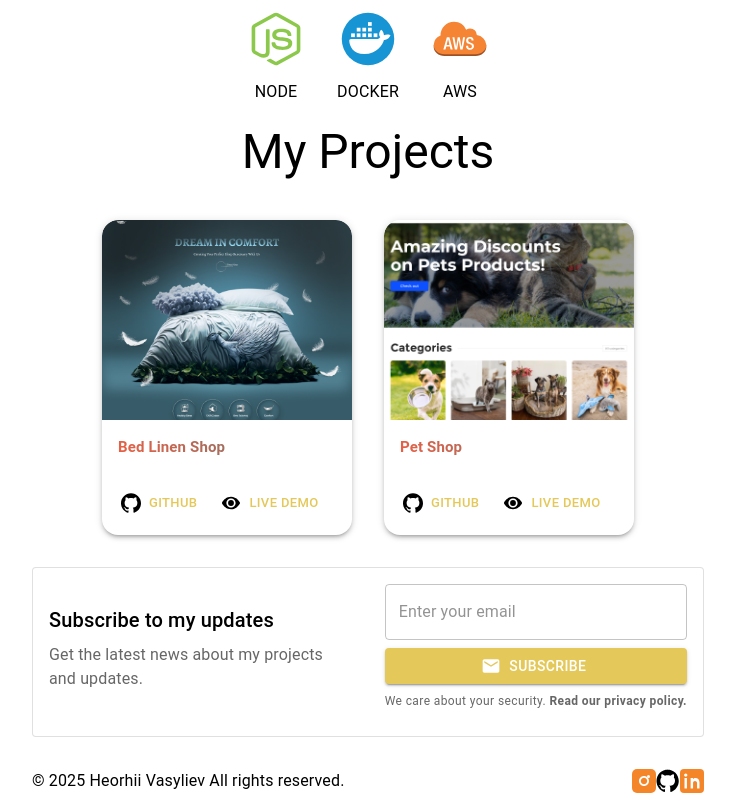
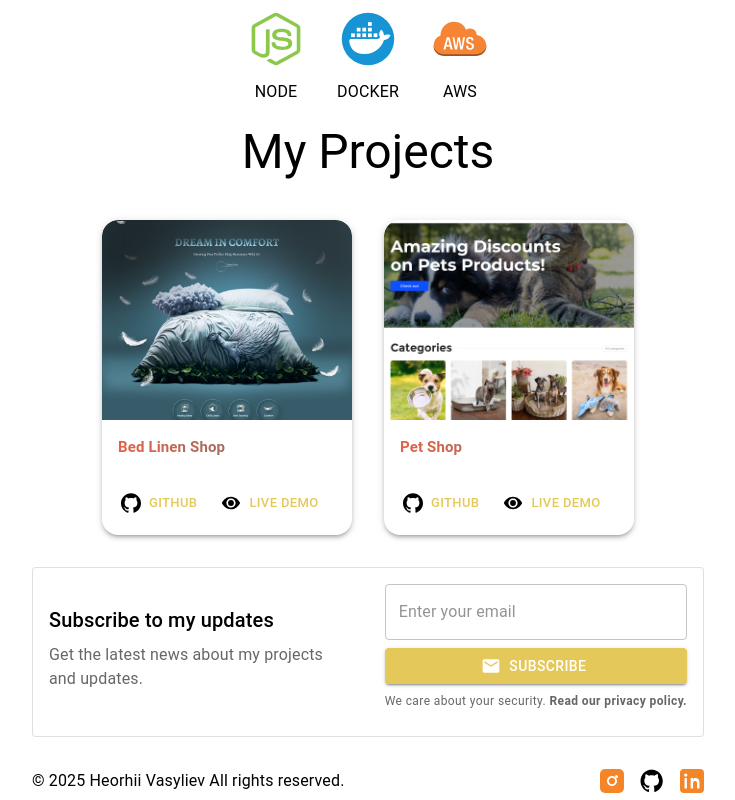
Before and after one commit to Georg35-hash/My-Portfolio, a React (Vite) app in the folder my-portfolio/: page / in a window 1280 px wide. Shown: the part 569-1369 px from the top of the page, without its empty margins (272-1007 px from the left). Built offline with nearby package versions, Linux system fonts and the light colour scheme.

Commit message:
Update Footer component to use correct anchor tags

```diff
--- a/my-portfolio/src/components/layout/Footer.jsx
+++ b/my-portfolio/src/components/layout/Footer.jsx
@@ -104,15 +104,27 @@ export default function Footer() {
       </Card>
       <Box sx={{ display: "flex ", mt: 4, justifyContent: "space-between" }}>
         <Typography>© 2025 Heorhii Vasyliev All rights reserved.</Typography>
-        <Box sx={{ g: 2 }}>
-          <a src="https://www.instagram.com/_geraldus_?igsh=N21yNXZ4ZGM1ZTNr&utm_source=qr">
-            <img src={instagram} />
+        <Box sx={{ display: "flex", gap: 2 }}>
+          <a
+            href="https://www.instagram.com/_geraldus_?igsh=N21yNXZ4ZGM1ZTNr&utm_source=qr"
+            target="_blank"
+            rel="noopener noreferrer"
+          >
+            <img src={instagram} alt="Instagram" />
           </a>
-          <a src="https://github.com/Georg35-hash">
-            <img src={gitHub} />
+          <a
+            href="https://github.com/Georg35-hash"
+            target="_blank"
+            rel="noopener noreferrer"
+          >
+            <img src={gitHub} alt="GitHub" />
           </a>
-          <a src="https://www.linkedin.com/in/heorhii-vasyliev-6a4957300/">
-            <img src={linkedIn} />
+          <a
+            href="https://www.linkedin.com/in/heorhii-vasyliev-6a4957300/"
+            target="_blank"
+            rel="noopener noreferrer"
+          >
+            <img src={linkedIn} alt="LinkedIn" />
           </a>
         </Box>
       </Box>
```
